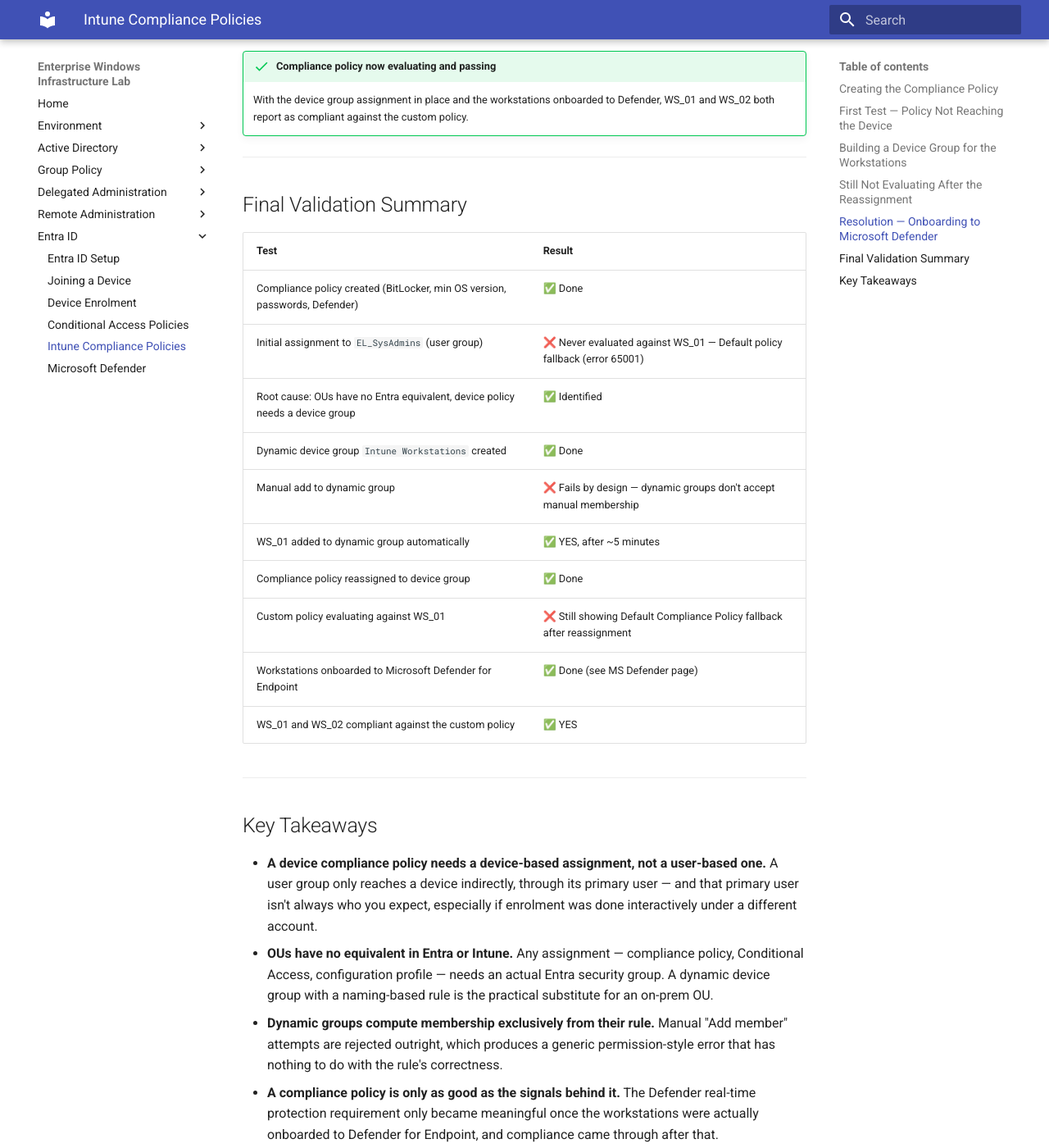
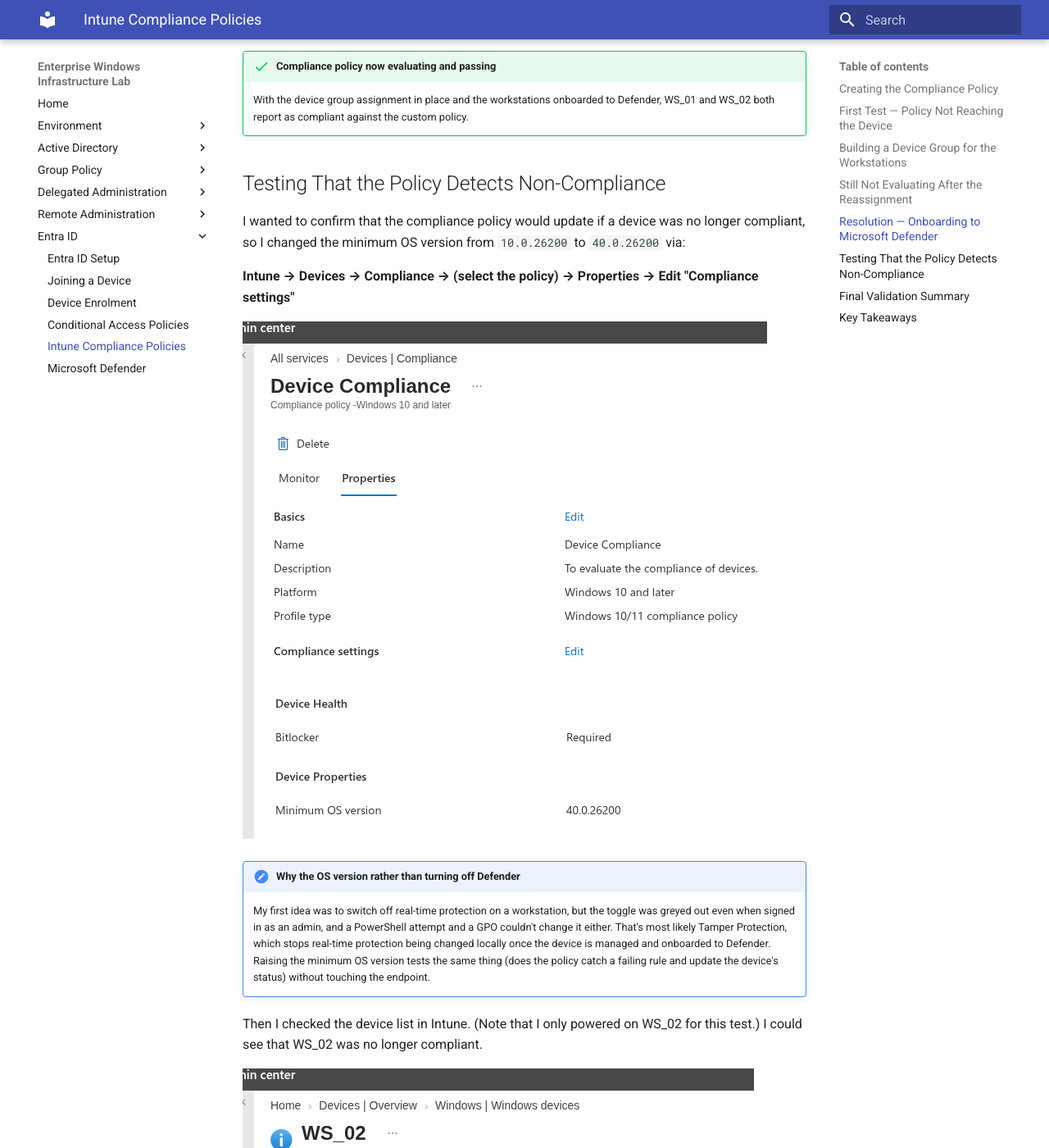
Before and after one commit to IsaacAzure/enterprise-homelab, an MkDocs documentation site: the page built from docs/entra-id/compliance_policies.md, in a window 1280 px wide and 1400 px high, scrolled down 3726 px. Shown: the whole window at 82% size. Built offline with MkDocs 1.6.1 and Material for MkDocs 9.7.7, drawn with Linux system fonts in a browser that asks for light colours; some of the changed text lies outside the part shown.

Commit message:
compliance policies v2

```diff
--- a/docs/entra-id/compliance_policies.md
+++ b/docs/entra-id/compliance_policies.md
@@ -81,6 +81,32 @@
 !!! success "Compliance policy now evaluating and passing"
     With the device group assignment in place and the workstations onboarded to Defender, WS_01 and WS_02 both report as compliant against the custom policy.
 
+## Testing That the Policy Detects Non-Compliance
+
+I wanted to confirm that the compliance policy would update if a device was no longer compliant, so I changed the minimum OS version from `10.0.26200` to `40.0.26200` via:
+
+**Intune → Devices → Compliance → (select the policy) → Properties → Edit "Compliance settings"**
+
+![Compliance testing OS change](../assets/images/compliance_test_os_change.png)
+
+!!! note "Why the OS version rather than turning off Defender"
+    My first idea was to switch off real-time protection on a workstation, but the toggle was greyed out even when signed in as an admin, and a PowerShell attempt and a GPO couldn't change it either. That's most likely Tamper Protection, which stops real-time protection being changed locally once the device is managed and onboarded to Defender. Raising the minimum OS version tests the same thing (does the policy catch a failing rule and update the device's status) without touching the endpoint.
+
+Then I checked the device list in Intune. (Note that I only powered on WS_02 for this test.) I could see that WS_02 was no longer compliant.
+
+![WS_02 no longer compliant](../assets/images/ws_02_compliant_fail.png)
+
+Drilling down on the non-compliance, by clicking the red **Not compliant** banner under WS_02's profile name and then the non-compliant policy, I could see that the only non-compliance was correctly showing as the minimum OS version.
+
+![Compliance fail validation](../assets/images/compliance_testing_fail_validation.png)
+
+After this verification, I reverted the OS version to the previous value and then synced WS_02 in Intune to verify that the device was compliant once again.
+
+![Compliance testing completion](../assets/images/compliance_testing_complete.png)
+
+!!! success "Compliance policy confirmed working in both directions"
+    The policy flagged WS_02 as non-compliant when a rule was no longer met, identified the exact failing setting, and returned the device to compliant once the setting was reverted and the device synced.
+
 ---
 
 ## Final Validation Summary
@@ -97,6 +123,9 @@
 | Custom policy evaluating against WS_01 | ❌ Still showing Default Compliance Policy fallback after reassignment |
 | Workstations onboarded to Microsoft Defender for Endpoint | ✅ Done (see MS Defender page) |
 | WS_01 and WS_02 compliant against the custom policy | ✅ YES |
+| Minimum OS raised to `40.0.26200`: WS_02 flips to non-compliant | ✅ YES |
+| Drill-down shows only the minimum OS rule failing | ✅ YES |
+| OS version reverted and WS_02 synced: back to compliant | ✅ YES |
 
 ---
 
@@ -106,4 +135,5 @@
 * **OUs have no equivalent in Entra or Intune.** Any assignment — compliance policy, Conditional Access, configuration profile — needs an actual Entra security group. A dynamic device group with a naming-based rule is the practical substitute for an on-prem OU.
 * **Dynamic groups compute membership exclusively from their rule.** Manual "Add member" attempts are rejected outright, which produces a generic permission-style error that has nothing to do with the rule's correctness.
 * **A compliance policy is only as good as the signals behind it.** The Defender real-time protection requirement only became meaningful once the workstations were actually onboarded to Defender for Endpoint, and compliance came through after that.
+* **A policy that only ever shows "compliant" hasn't proven anything.** Deliberately failing a rule (here, an unreachable minimum OS version) showed that the policy detects a failing setting, names the exact rule that failed, and recovers once the setting is reverted and the device syncs.
 * **The Default Device Compliance Policy fallback (error 65001, "Has a compliance policy assigned — Not applicable") is a diagnostic signal, not just noise.** Seeing it persist after reassignment means the real policy still isn't reaching the device — worth checking assignment scope and propagation delay before assuming a settings problem.
```
Also changed, not shown: docs/assets/images/compliance_test_os_change.png (added), docs/assets/images/compliance_testing_complete.png (added), docs/assets/images/compliance_testing_fail_validation.png (added), docs/assets/images/ws_02_compliant_fail.png (added).
